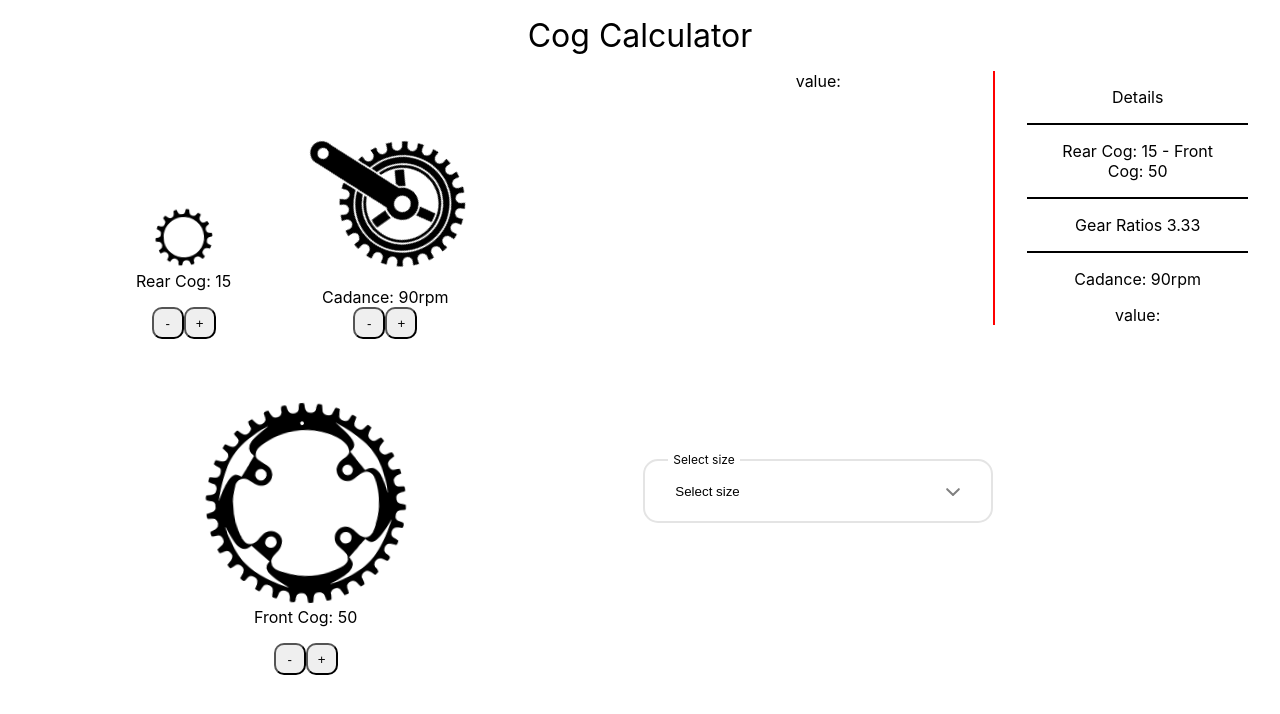
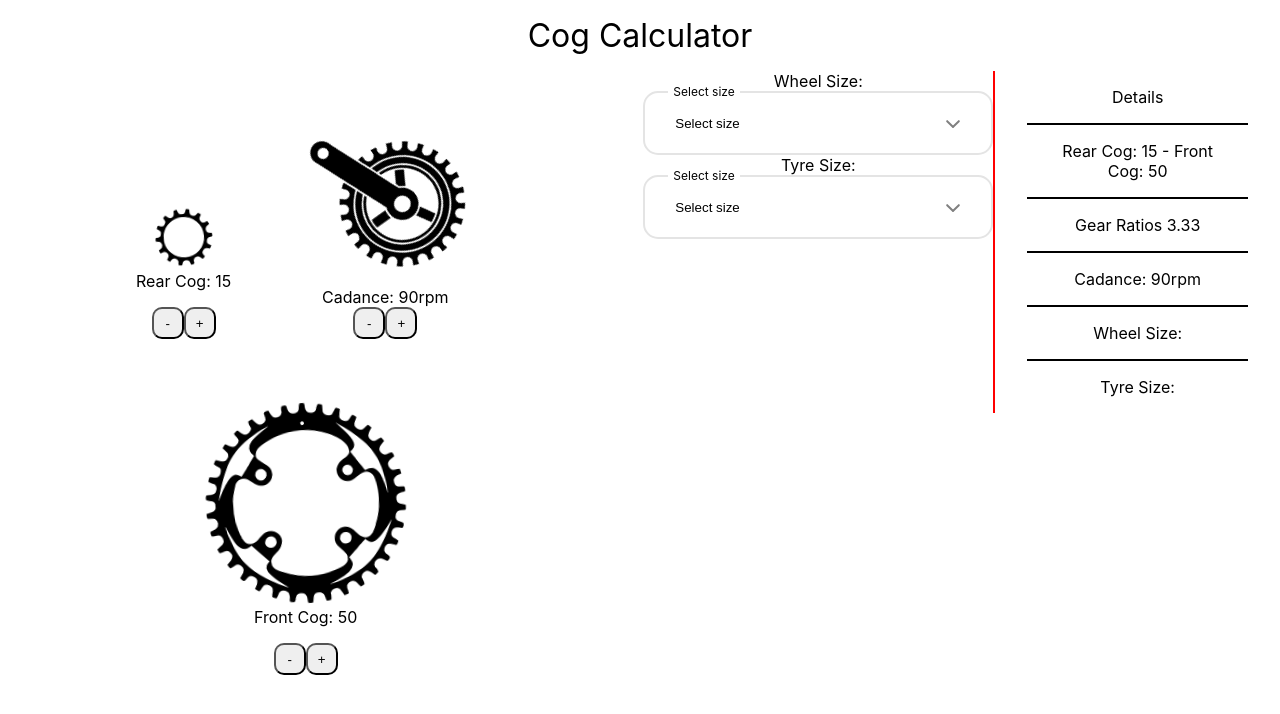
Before and after one commit to lucianboatright/Cog_Calc_tested, a React (Create React App) app: page / in a window 1280 px wide. Shown: the top 714 px of the page. Built offline with nearby package versions, Linux system fonts and the light colour scheme.

Commit message:
added css to new detials being shown

```diff
--- a/src/App.css
+++ b/src/App.css
@@ -158,3 +158,15 @@ svg {
     transform: rotate(359deg);
   }
 }
+
+/* Wheel Size Details */
+
+.Wheel_size_Details {
+  padding: 1rem;
+  border-top: 2px black solid;
+}
+
+.Tyre_size_Details {
+  padding: 1rem;
+  border-top: 2px black solid;
+}
--- a/src/App.tsx
+++ b/src/App.tsx
@@ -1,5 +1,6 @@
 import React, { useState } from 'react';
 import WheelSize from './components/Wheel/WheelSize';
+import TyreSize from './components/Wheel/TyreSize';
 import './App.css';
 // import { Details } from './components/Details/Details'
 import RearCogProvider from './components/Context/RearCogContext';
@@ -18,7 +19,10 @@ function App() {
   const [value, setValue] = useState<string>("");
   const [text, setText] = useState<string>("")
 
-  const options = [
+  const [tyreValue, setTyreValue] = useState<string>("");
+  const [tyreText, setTyreText] = useState<string>("")
+
+  const wheelOptions = [
     { text: "28 Inch", value: "635" },
     { text: "27 Inch", value: "630" },
     { text: "29 Inch / 700c", value: "622" },
@@ -26,6 +30,55 @@ function App() {
     { text: "650b / 27.5 Inch", value: "584" },
     { text: "24 Inch", value: "559" },
     { text: "16 Inch", value: "349" }
+  ];
+  const tyreOptions = [
+    { text: "20mm", value: "20.00" },
+    { text: "23mm", value: "23.00" },
+    { text: "25mm", value: "25.00" },
+    { text: "26mm", value: "26.00" },
+    { text: "27mm", value: "27.00" },
+    { text: "28mm", value: "28.00" },
+    { text: "30mm", value: "30.00" },
+    { text: "32mm", value: "32.00" },
+    { text: "33mm", value: "33.00" },
+    { text: "35mm", value: "35.00" },
+    { text: "37mm", value: "37.00" },
+    { text: "38mm", value: "38.00" },
+    { text: "40mm", value: "48.00" },
+    { text: "42mm", value: "43.00" },
+    { text: "44mm", value: "44.00" },
+    { text: "45mm", value: "45.00" },
+    { text: "50mm", value: "50.00" },
+    { text: "56mm", value: "56.00" },
+    { text: "1 Inch", value: "25.40" },
+    { text: "1.25 Inch", value: "31.75" },
+    { text: "1.35 Inch", value: "34.29" },
+    { text: "1.40 Inch", value: "35.56" },
+    { text: "1.50 Inch", value: "38.10" },
+    { text: "1.75 Inch", value: "44.45" },
+    { text: "1.90 Inch", value: "48.26" },
+    { text: "1.95 Inch", value: "49.50" },
+    { text: "2.00 Inch", value: "50.80" },
+    { text: "2.10 Inch", value: "53.34" },
+    { text: "2.125 Inch", value: "54.00" },
+    { text: "2.20 Inch", value: "55.88" },
+    { text: "2.25 Inch", value: "57.15" },
+    { text: "2.30 Inch", value: "58.42" },
+    { text: "2.35 Inch", value: "59.69" },
+    { text: "2.40 Inch", value: "60.96" },
+    { text: "2.50 Inch", value: "63.50" },
+    { text: "2.60 Inch", value: "66.04" },
+    { text: "2.75 Inch", value: "69.85" },
+    { text: "2.80 Inch", value: "71.12" },
+    { text: "3.00 Inch", value: "76.20" },
+    { text: "3.80 Inch", value: "96.52" },
+    { text: "4.00 Inch", value: "101.60" },
+    { text: "4.25 Inch", value: "107.95" },
+    { text: "4.5 Inch", value: "114.30" },
+    { text: "4.70 Inch", value: "116.84" },
+    { text: "4.80 Inch", value: "119.38" },
+    { text: "4.90 Inch", value: "121.92" },
+    { text: "5.00 Inch", value: "124.46" },
   ];
   console.log(value);
   console.log(text);
@@ -45,18 +98,29 @@ function App() {
                     <DriveTrain />
                 </div>
                 <div>
-                <div>value: {value}</div>
-                  <WheelSize
+                  <div>Wheel Size: {text}</div>
+                    <WheelSize
+                      label="Select size"
+                      placeholder="Select size"
+                      options={wheelOptions}
+                      handleChange={(e: string) => setValue(e)}
+                      handleChangeText={(e: string) => setText(e)}
+                      // handleChange={(e: string) => setText(e)}
+                    />
+                {/* </div>
+                <div> */}
+                <div>Tyre Size: {tyreText}</div>
+                  <TyreSize
                     label="Select size"
                     placeholder="Select size"
-                    options={options}
-                    handleChange={(e: string) => setValue(e)}
-                    handleChangeText={(e: string) => setText(e)}
+                    options={tyreOptions}
+                    handleChange={(e: string) => setTyreValue(e)}
+                    handleChangeText={(e: string) => setTyreText(e)}
                     // handleChange={(e: string) => setText(e)}
                   />
                 </div>
                 <div className="Detials">
-                  <Details wheelSize={value} wheelType={text}/>
+                  <Details wheelSize={value} wheelType={text} tyreSize={tyreValue} tyreText={tyreText} />
                 </div>
               </div>
             {/* </WheelProvider> */}
--- a/src/components/Details/Details.tsx
+++ b/src/components/Details/Details.tsx
@@ -9,7 +9,7 @@ import { CrankContext } from '../Context/CrankContext';
 // import './components/Wheel/wheelstyles.css';
 
 
-const Detail = ({ wheelSize, wheelType }) => {
+const Detail = ({ wheelSize, wheelType, tyreSize, tyreText }) => {
     const {frontCog} = useContext(FrontCogContext)
     const {rearCog} = useContext(RearCogContext)
     const {crankRpm} = useContext(CrankContext)
@@ -27,7 +27,8 @@ const Detail = ({ wheelSize, wheelType }) => {
             <div className='Cogs_Display'><span data-testid="Details_Cogs_Rear">Rear Cog: {rearCog} - </span><span data-testid="Details_Cogs_Front">Front Cog: {frontCog}</span></div>
             <div className='Gear_ratio' data-testid="Gear_ratio">Gear Ratios {GearRatio}</div>
             <div className='Cadance_rpm_Datails' data-testid="Cadance_rpm_Datails">Cadance: {crankRpm}rpm </div>
-            <div>value: {wheelType}</div>
+            <div className="Wheel_size_Details">Wheel Size: {wheelType}</div>
+            <div className="Tyre_size_Details">Tyre Size: {tyreText}</div>
         </div>
     )
 }
--- /dev/null
+++ b/src/components/Wheel/TyreSize.tsx
@@ -0,0 +1,75 @@
+import {
+    StyledContainer,
+    StyledDropDownButton,
+    StyledDropDownButtonArrow,
+    StyledDropDownContainer,
+    StyledDropDownDrawer,
+    StyledDropdownLabel,
+    StyledDropDownOption,
+    StyledDropDownText
+  } from "./styled";
+  import { FC, useState, createContext } from "react";
+
+  type Options = {
+    text: string;
+    value: string;
+  };
+
+
+  interface DropdownProps {
+    options: Array<Options>;
+    label?: string;
+    placeholder: string;
+    handleChange: Function;
+    handleChangeText: Function;
+  }
+
+  const TyreSize: FC<DropdownProps> = ({
+    options = [],
+    handleChange,
+    handleChangeText,
+    label,
+    placeholder
+  }) => {
+    const [value, setValue] = useState<string>(placeholder);
+    const [text, setText] = useState<string>(placeholder)
+    const [active, setActive] = useState<boolean>(false);
+
+    return (
+      <StyledContainer>
+        <StyledDropDownContainer>
+          {label && <StyledDropdownLabel>{label}</StyledDropdownLabel>}
+          <StyledDropDownButton
+            disabled={options.length === 0}
+            onClick={() => setActive(!active)}
+          >
+            <StyledDropDownText active={options.length === 0}>
+              {options.length === 0
+                ? "Empty"
+                : options.filter((e) => value === e.value)[0]?.text || value}
+            </StyledDropDownText>
+            <StyledDropDownButtonArrow active={active} />
+          </StyledDropDownButton>
+          <StyledDropDownDrawer active={active}>
+            {options.map((option: Options, index: number) => (
+              <StyledDropDownOption
+                key={index}
+                onClick={() => {
+                  setValue(option.value);
+                  setText(option.text)
+                  handleChange(option.value);
+                  handleChangeText(option.text)
+                  setActive(false);
+                }}
+                selected={value === option.value}
+              >
+                {option.text}
+              </StyledDropDownOption>
+            ))}
+          </StyledDropDownDrawer>
+        </StyledDropDownContainer>
+      </StyledContainer>
+    );
+  };
+
+  export default TyreSize;
--- a/src/components/Wheel/styled.ts
+++ b/src/components/Wheel/styled.ts
@@ -10,7 +10,6 @@ interface Active {
 
 export const StyledContainer = styled.div`
   width: 100%;
-  height: 100vh;
   display: flex;
   justify-content: center;
   align-items: center;
```
